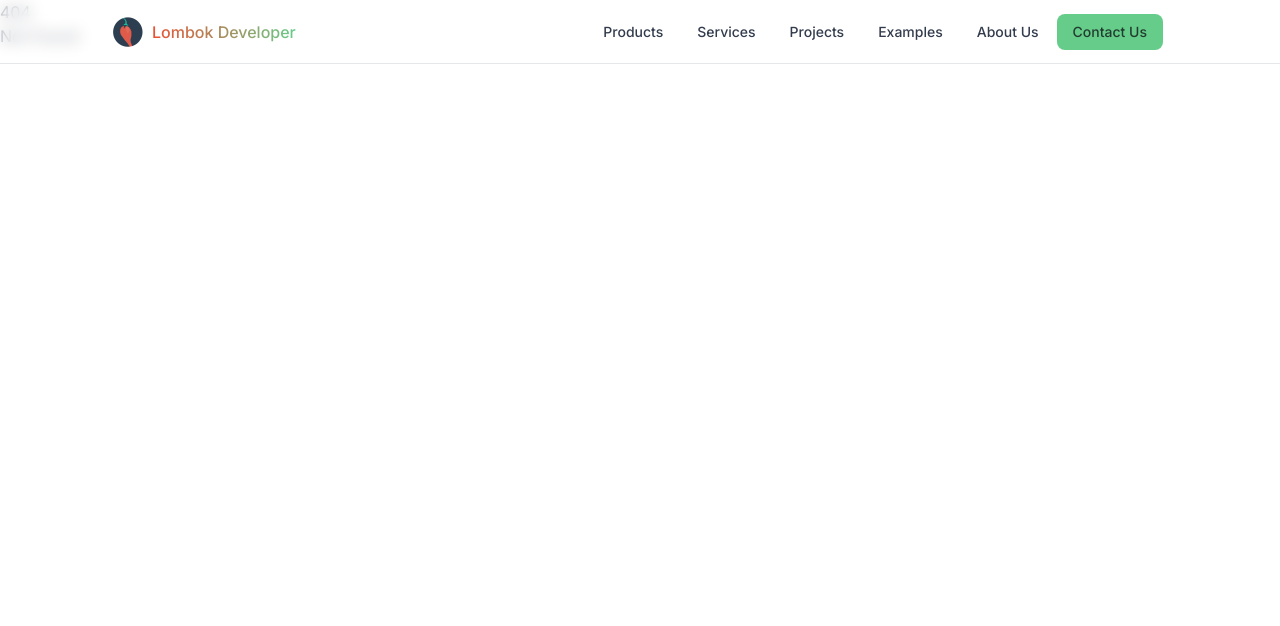
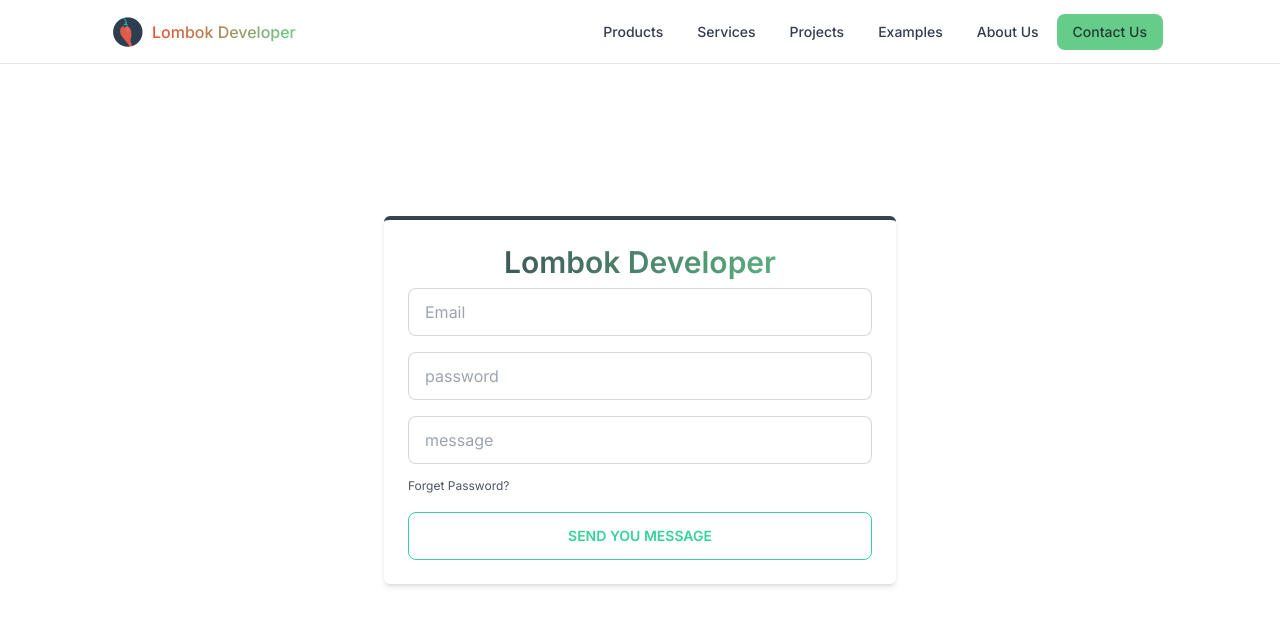
Before and after one commit to izmahaerill/lombok-developer, a SvelteKit app: page /contact in a window 1280 px wide. Before the commit this address had no page. Shown: the top 626 px of the page. Built offline with nearby package versions, Linux system fonts and the light colour scheme.

Commit message:
add content page contact

```diff
--- /dev/null
+++ b/src/routes/(public)/contact/+page.svelte
@@ -0,0 +1,26 @@
+<script lang="ts">
+  import { base } from '$app/paths'
+  import SliderExample from '$lib/components/slider-example.svelte'
+  import { serviceLists } from '$lib/constants'
+  import { businessDecisions, devProductivity } from '$lib/images'
+  import Iconify from '@iconify/svelte'
+</script>
+
+<div class="relative flex h-screen flex-col items-center justify-center overflow-hidden px-10">
+  <div class="border-top w-full rounded-md border-t-4 border-gray-700 bg-white p-6 shadow-md lg:max-w-lg">
+    <h1 class="bg-gradient-to-l from-primary to-neutral bg-clip-text text-center text-3xl font-semibold text-transparent">Lombok Developer</h1>
+    <form class="space-y-4">
+
+      <div>
+        <input type="text" placeholder="Email" class="input-bordered input my-2 w-full" />
+        <input type="password" placeholder="password" class="input-bordered input my-2 w-full" />
+        <input type="text" placeholder="message" class="input-bordered input my-2 w-full" />
+      </div>
+
+      <a href={`${base}/service`} class="text-xs text-gray-600 hover:text-blue-600 hover:underline">Forget Password?</a>
+      <div class="text-center">
+        <button class="btn-outline btn-success btn w-full">send you message</button>
+      </div>
+    </form>
+  </div>
+</div>
```
